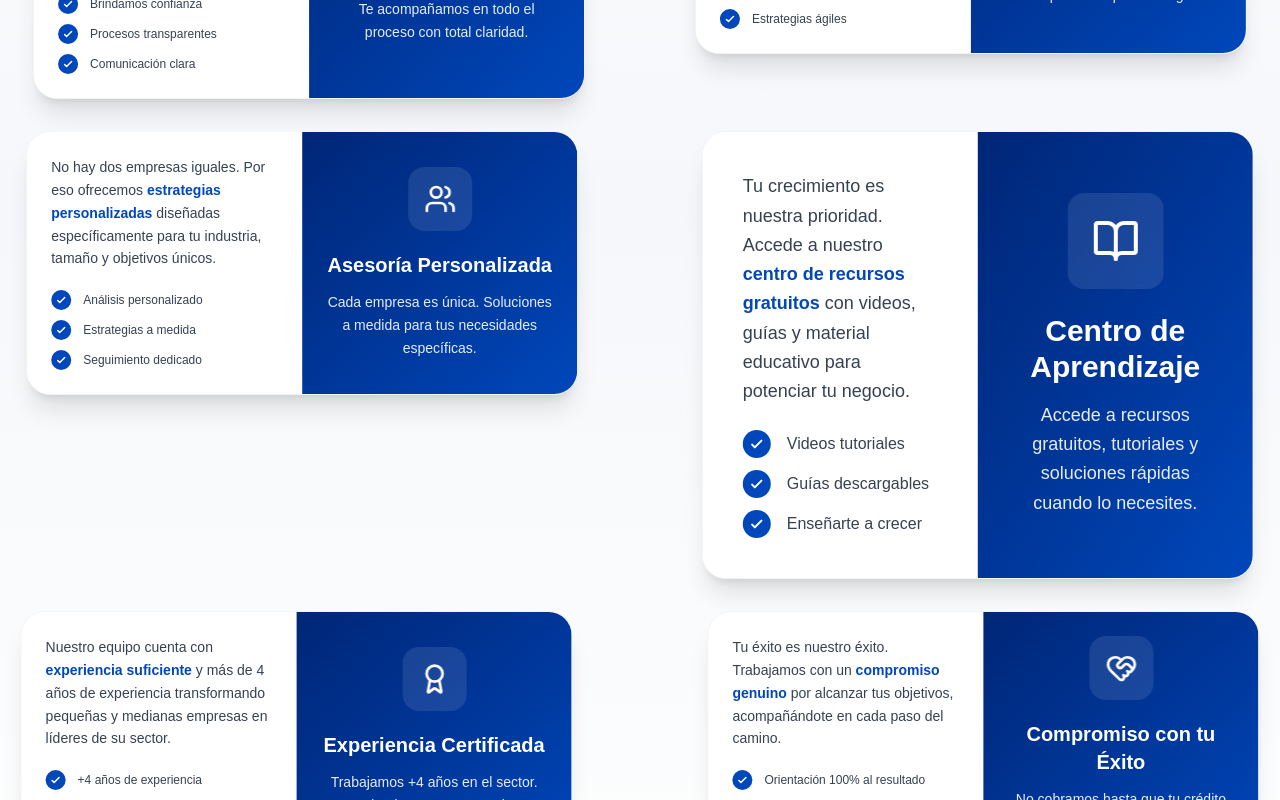
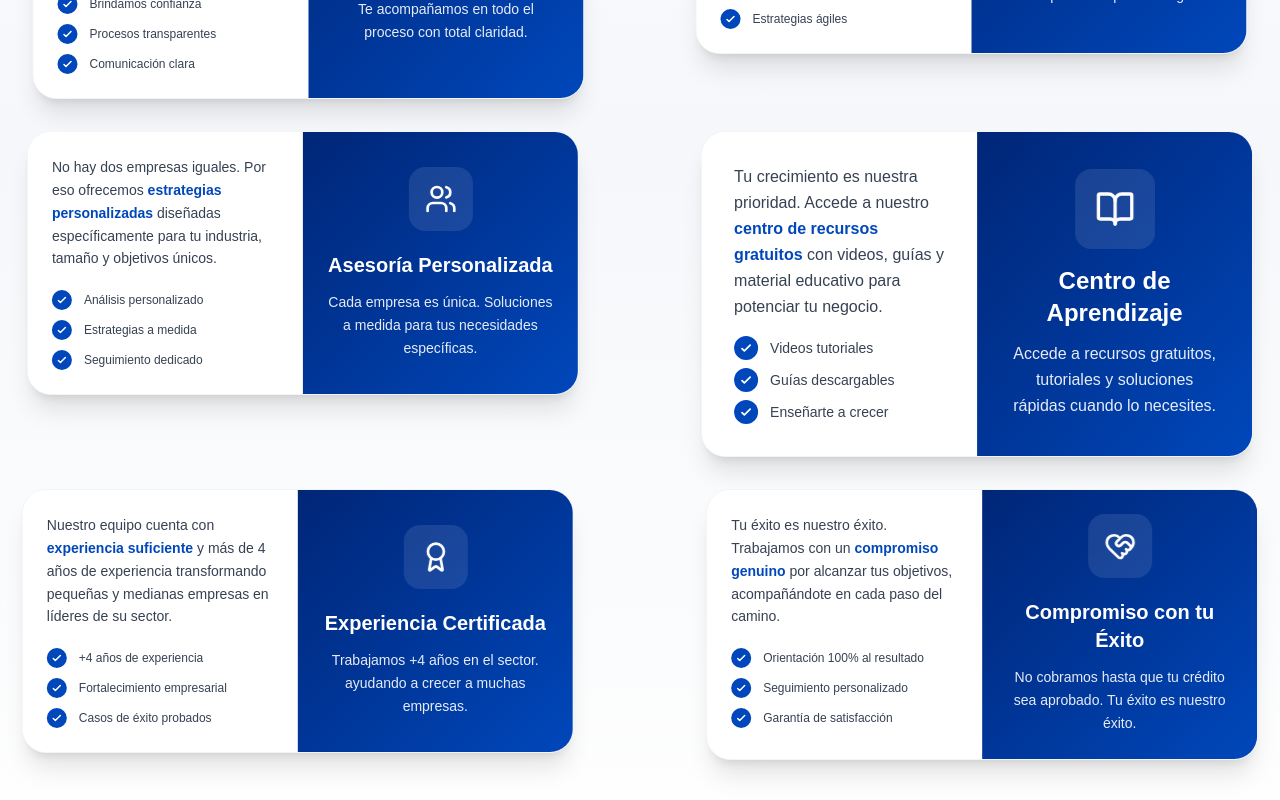
Before and after one commit to OrlandD27/valtoweb, a Next.js app: page / in a window 1280 px wide. Shown: the part 3540-4340 px from the top of the page. Built offline with nearby package versions, Linux system fonts and the light colour scheme.

Commit message:
feat(value-prop): compact 'Centro de Aprendizaje' card for a more horizontal layout

```diff
--- a/components/ValueProposition.tsx
+++ b/components/ValueProposition.tsx
@@ -206,38 +206,38 @@ export default function ValueProposition() {
                       <div className="rounded-3xl overflow-hidden shadow-xl hover:shadow-2xl transition-all duration-300 border border-gray-100 h-full cursor-pointer bg-white">
                         <div className="grid grid-cols-2">
                           {/* Left side - White background */}
-                          <div className="p-8 lg:p-10 bg-white">
-                            <p className="text-gray-700 text-base lg:text-lg mb-6 leading-relaxed" style={{ fontFamily: 'Arial, sans-serif' }} dangerouslySetInnerHTML={{ __html: item.leftDescription }} />
+                          <div className="p-6 lg:p-8 bg-white">
+                            <p className="text-gray-700 text-sm lg:text-base mb-4 leading-relaxed" style={{ fontFamily: 'Arial, sans-serif' }} dangerouslySetInnerHTML={{ __html: item.leftDescription }} />
 
                             {/* Features list */}
-                            <div className="space-y-3">
+                            <div className="space-y-2">
                               {item.features.map((feature, i) => (
-                                <div key={i} className="flex items-center space-x-4">
-                                  <div className="w-7 h-7 rounded-full bg-[#0047BB] flex items-center justify-center flex-shrink-0">
-                                    <svg className="w-4 h-4 text-white" fill="none" stroke="currentColor" viewBox="0 0 24 24">
+                                <div key={i} className="flex items-center space-x-3">
+                                  <div className="w-6 h-6 rounded-full bg-[#0047BB] flex items-center justify-center flex-shrink-0">
+                                    <svg className="w-3.5 h-3.5 text-white" fill="none" stroke="currentColor" viewBox="0 0 24 24">
                                       <path strokeLinecap="round" strokeLinejoin="round" strokeWidth={3} d="M5 13l4 4L19 7" />
                                     </svg>
                                   </div>
-                                  <span className="text-gray-700 text-sm lg:text-base font-medium">{feature}</span>
+                                  <span className="text-gray-700 text-xs lg:text-sm font-medium">{feature}</span>
                                 </div>
                               ))}
                             </div>
                           </div>
 
                           {/* Right side - Blue VALTO background with gradient */}
-                          <div className="p-8 lg:p-10 bg-gradient-to-br from-[#002677] to-[#0047BB] flex flex-col justify-center">
+                          <div className="p-6 lg:p-8 bg-gradient-to-br from-[#002677] to-[#0047BB] flex flex-col justify-center">
                             <motion.div
                               whileHover={{ scale: 1.1 }}
-                              className="w-20 h-20 lg:w-24 lg:h-24 rounded-2xl flex items-center justify-center mb-6 bg-white/10 backdrop-blur-sm mx-auto"
+                              className="w-16 h-16 lg:w-20 lg:h-20 rounded-2xl flex items-center justify-center mb-4 bg-white/10 backdrop-blur-sm mx-auto"
                             >
-                              <item.icon className="w-10 h-10 lg:w-12 lg:h-12 text-white" />
+                              <item.icon className="w-8 h-8 lg:w-10 lg:h-10 text-white" />
                             </motion.div>
 
-                            <h3 className="text-2xl lg:text-3xl font-bold text-white mb-4 text-center" style={{ fontFamily: 'Futura, sans-serif' }}>
+                            <h3 className="text-xl lg:text-2xl font-bold text-white mb-3 text-center" style={{ fontFamily: 'Futura, sans-serif' }}>
                               {item.title}
                             </h3>
 
-                            <p className="text-white/90 text-base lg:text-lg leading-relaxed text-center" style={{ fontFamily: 'Arial, sans-serif' }}>
+                            <p className="text-white/90 text-sm lg:text-base leading-relaxed text-center" style={{ fontFamily: 'Arial, sans-serif' }}>
                               {item.description}
                             </p>
                           </div>
```
